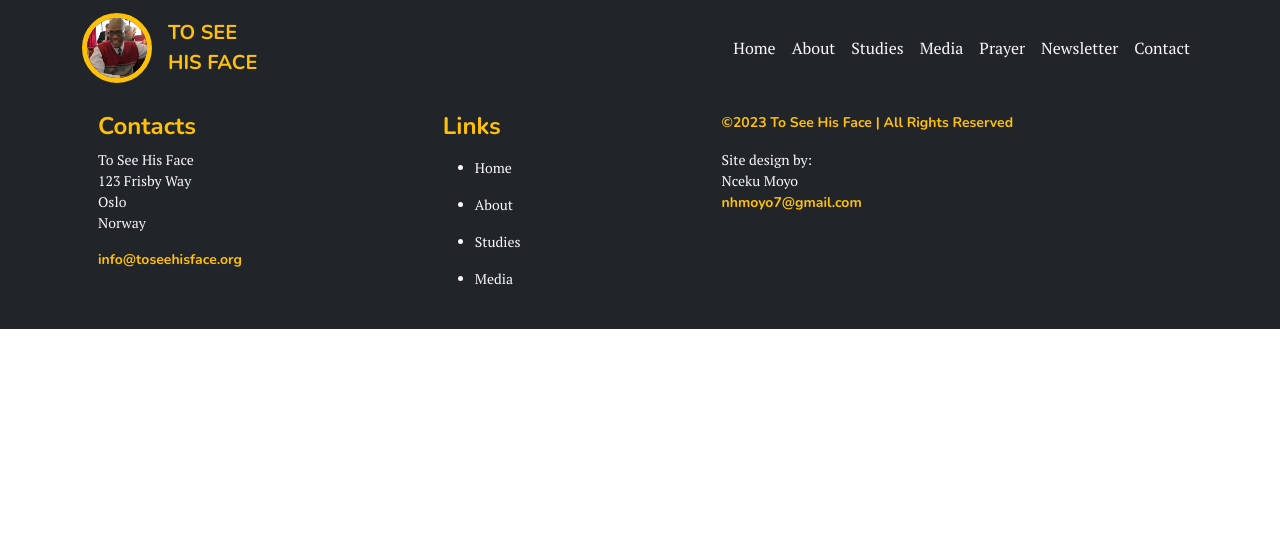
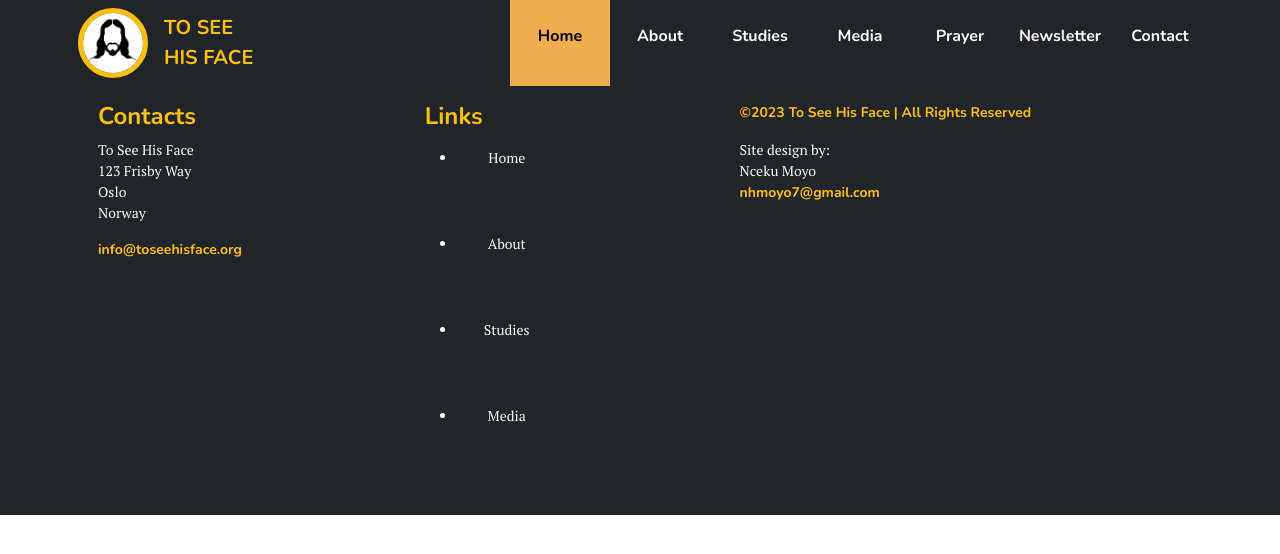
Before and after one commit to ncekumoyo/toseehisface-web, a React (Create React App) app: page /prayer in a window 1280 px wide. Shown: the top 554 px of the page. Built offline with nearby package versions, Linux system fonts and the light colour scheme.

Commit message:
navbar, home and about update

```diff
--- a/src/App.css
+++ b/src/App.css
@@ -34,3 +34,15 @@
   background-color: RGBA(255, 255, 255, 0.3);
   border-radius: 15px;
 }
+
+.nav-link {
+  height: 86px !important;
+  width: 100px;
+  text-align: center;
+}
+
+.nav-link:hover,
+.active {
+  background-color: #f0ad4e;
+  color: black !important;
+}
--- a/src/components/Navbar.jsx
+++ b/src/components/Navbar.jsx
@@ -1,12 +1,12 @@
 import { Link } from "react-router-dom";
-import logo from "../assets/Bobo.webp";
+import logo from "../assets/JESUS.jpg";
 
 const Navbar = () => {
   return (
-    <nav class="navbar navbar-expand-lg bg-dark text-light">
-      <div class="container">
-        <Link class="navbar-brand text-sans text-warning fw-bold" to="/">
-          <div className="d-flex align-items-center">
+    <nav className="navbar navbar-expand-lg bg-dark text-sans text-light p-0">
+      <div className="container p-0">
+        <Link className="navbar-brand text-warning fw-bold p-0" to="/">
+          <div className="d-flex align-items-center p-2">
             <img
               className="rounded-circle border border-warning border-5"
               src={logo}
@@ -20,7 +20,7 @@
           </div>
         </Link>
         <button
-          class="navbar-toggler"
+          className="navbar-toggler"
           type="button"
           data-bs-toggle="collapse"
           data-bs-target="#navbarSupportedContent"
@@ -28,42 +28,42 @@
           aria-expanded="false"
           aria-label="Toggle navigation"
         >
-          <span class="navbar-toggler-icon"></span>
+          <span className="navbar-toggler-icon"></span>
         </button>
-        <div class="collapse navbar-collapse" id="navbarSupportedContent">
-          <ul class="navbar-nav ms-auto mb-2 mb-lg-0">
-            <li class="nav-item">
-              <Link class="nav-link text-light active text-light" aria-current="page" to="/">
+        <div className="collapse navbar-collapse" id="navbarSupportedContent">
+          <ul className="navbar-nav ms-auto mb-2 mb-lg-0">
+            <li className="nav-item">
+              <Link className="nav-link text-light active text-light py-4" aria-current="page" to="/">
                 Home
               </Link>
             </li>
-            <li class="nav-item">
-              <Link class="nav-link text-light" to="/about">
+            <li className="nav-item">
+              <Link className="nav-link text-light py-4" to="/about">
                 About
               </Link>
             </li>
-            <li class="nav-item">
-              <Link class="nav-link text-light" to="/studies">
+            <li className="nav-item">
+              <Link className="nav-link text-light py-4" to="/studies">
                 Studies
               </Link>
             </li>
-            <li class="nav-item">
-              <Link class="nav-link text-light" to="/media">
+            <li className="nav-item">
+              <Link className="nav-link text-light py-4" to="/media">
                 Media
               </Link>
             </li>
-            <li class="nav-item">
-              <Link class="nav-link text-light" to="/prayer">
+            <li className="nav-item">
+              <Link className="nav-link text-light py-4" to="/prayer">
                 Prayer
               </Link>
             </li>
-            <li class="nav-item">
-              <Link class="nav-link text-light" to="/newsletter">
+            <li className="nav-item">
+              <Link className="nav-link text-light py-4" to="/newsletter">
                 Newsletter
               </Link>
             </li>
-            <li class="nav-item">
-              <Link class="nav-link text-light" to="/contact">
+            <li className="nav-item">
+              <Link className="nav-link text-light py-4" to="/contact">
                 Contact
               </Link>
             </li>
```
Also changed, not shown: src/assets/JESUS.jpg (added).
